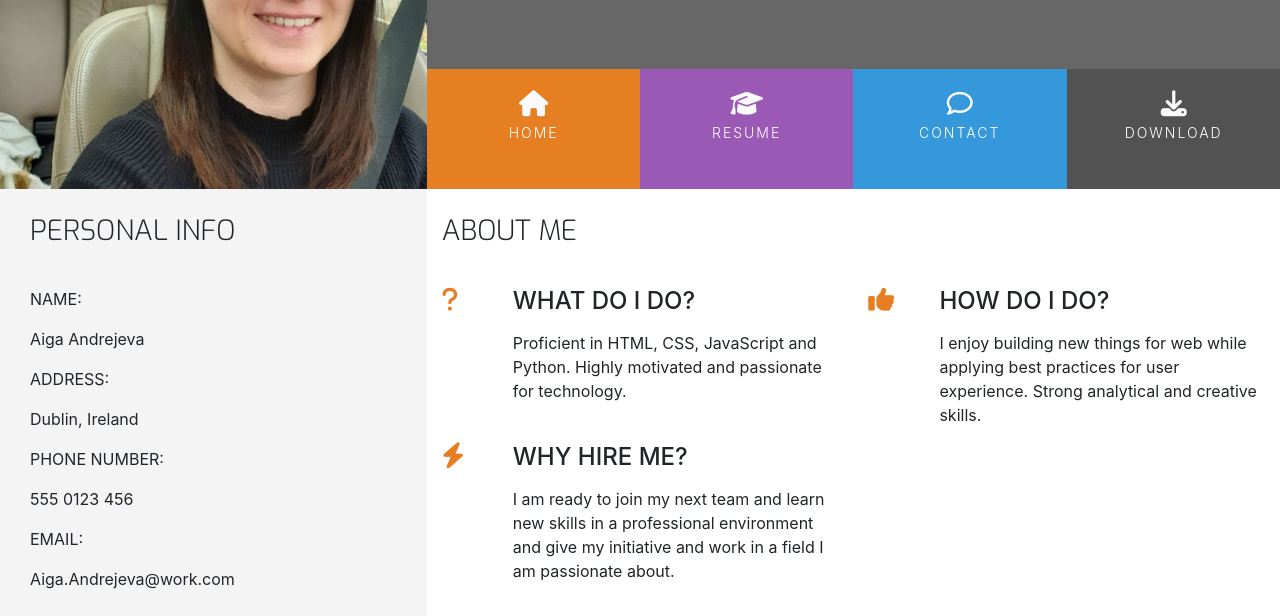
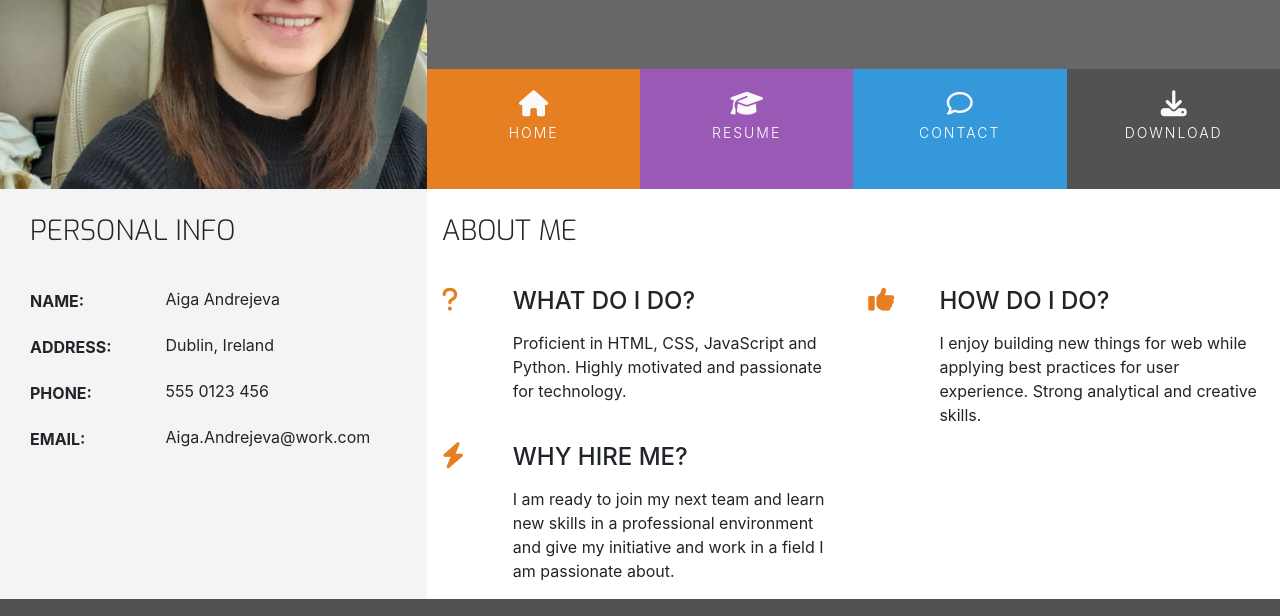
Before and after one commit to AiGaA/my-resume-in-bootstrap, a plain HTML site: page index.html in a window 1280 px wide. Shown: the part 180-796 px from the top of the page. Drawn offline with nearby package versions, Linux system fonts and the light colour scheme.

Commit message:
Add style to the personal info section

```diff
--- a/assets/css/style.css
+++ b/assets/css/style.css
@@ -221,3 +221,38 @@ footer {
 .three-reasons-heading {
     margin-bottom: 15px;
 }
+
+/*----------Personal Info------------*/
+
+.personal-info-item {
+    margin-bottom: 20px;
+    display: block;
+    clear: both;
+}
+
+.personal-info-item .key,
+.personal-info-item .value {
+    padding-right: 8px;
+    display: inline-block;
+}
+
+.personal-info-item .key p,
+.personal-info-item .value p {
+    margin: 0;
+}
+
+.personal-info-item .key {
+    width: 30%;
+    margin-right: 21px;
+    padding-top: 2px;
+    vertical-align: top;
+}
+
+.personal-info-item .key p {
+    font-weight: 700;
+}
+
+.personal-info-item .value {
+    width: 60%;
+    position: relative;
+}
--- a/index.html
+++ b/index.html
@@ -78,7 +78,7 @@
                 <div class="personal-info-item">
                     <div class="key">
                         <p class="uppercase">
-                            Phone Number:
+                            Phone:
                         </p>
                     </div>
                     <div class="value">
```
